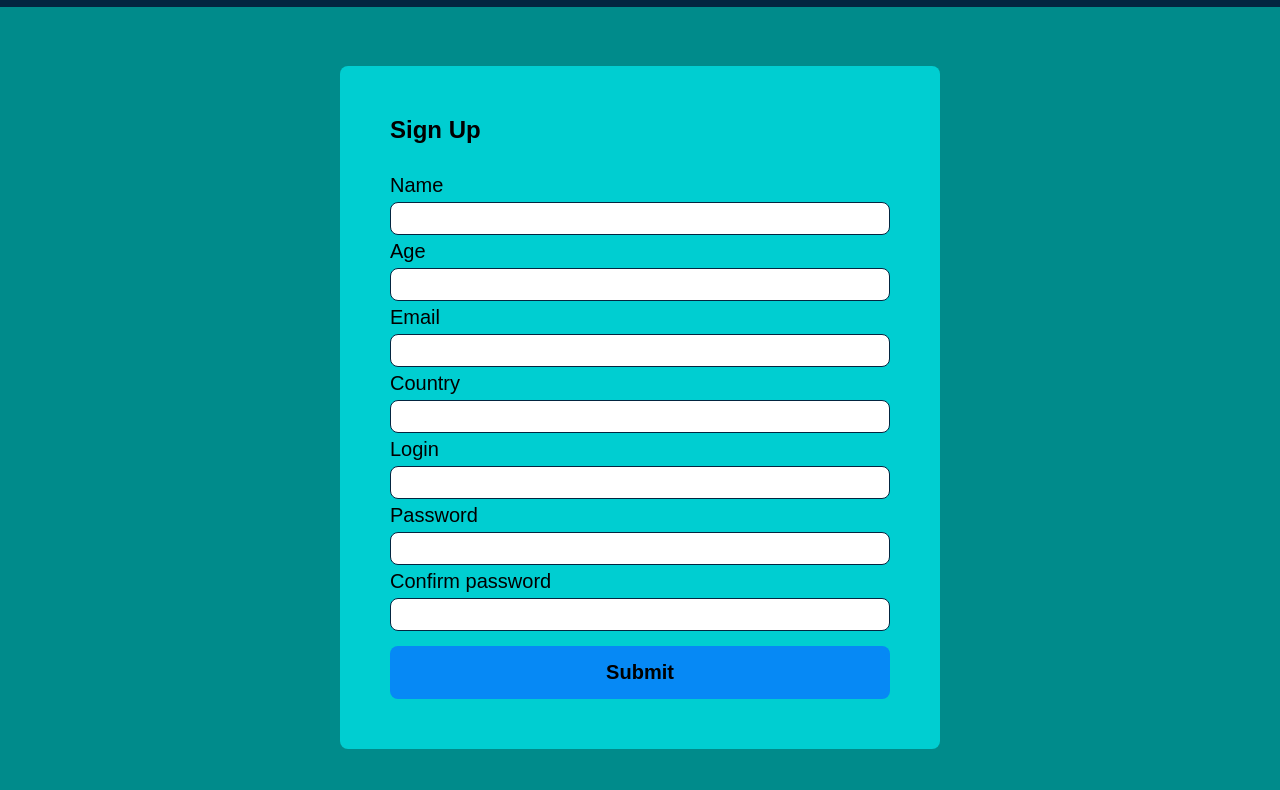
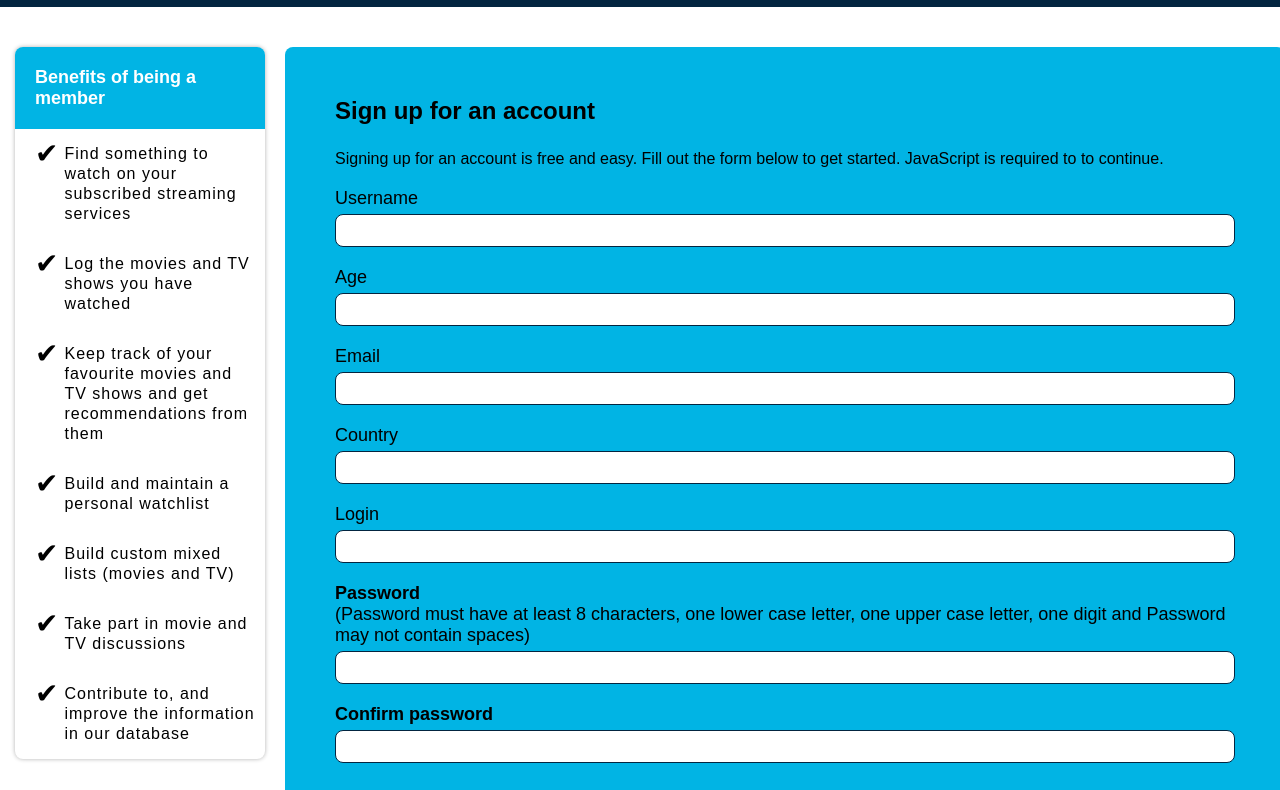
Before and after one commit to ibrohim777775/homework_init_react, a website: page signup.html in a window 1280 px wide. Shown: the part 58-848 px from the top of the page. Drawn offline with Linux system fonts and the light colour scheme; files whose address does not match are found by name.

Commit message:
optimization signup page

```diff
--- a/css/signup.css
+++ b/css/signup.css
@@ -1,12 +1,48 @@
- .modal{
+    main{
+        margin-top: 40px;
+        margin-bottom: 50px;
+    }
+    .main__inners{
         display: flex;
-        justify-content: center;
-        align-items: center;
-        height: 100vh;
-        background-color: darkcyan;
+        width: 100%;
     }
+    .signup__about{
+        width: 20%;
+        margin-right: 20px;
+    }
+    .signup__form{
+        width: 80%;
+    }
+    .about__inners{
+        border-radius: 8px;
+        box-shadow: 0 0 4px 0px  #b1b1b1;
+    }
+    .about__title{
+        padding: 20px 0 20px 20px;
+        border-top-left-radius: 8px;
+        border-top-right-radius: 8px;
+        font-size: 18px;
+        background: #01B4E4;
+        color: #fff;
+    }
+    .about__inners ul {
+        margin-left: 20px;
+
+    }
+    .about__text{
+        display: flex;
+        padding: 15px 10px 15px 0;
+        letter-spacing: 1px;
+        line-height: 20px;
+    }
+    .about__text div{
+        margin-right: 5px;
+        font-size: 28px;
+    }
+
+
     .modal__body{
-        width: 600px;
+        width: 100%;
 
     }
 
@@ -15,14 +51,14 @@
         flex-direction: column;
         width: 100%;
         padding: 50px;
-        background-color: darkturquoise;
+        background-color: #01B4E4;
         border-radius: 8px;
     }
     .form__title{
         margin-bottom: 25px;
     }
     .form label{
-        font-size: 20px;
+        font-size: 18px;
         padding: 5px 0;
     }
     .form input {
@@ -31,6 +67,7 @@
         padding: 5px;
         font-size: 18px;
         padding-left: 15px;
+        margin-bottom: 15px;
     }
     .form input:focus{
         outline: none;
@@ -46,8 +83,15 @@
         border-radius: 8px;
         cursor: pointer;
         transition: all .5ms;
+        color: #fff;
     }
     .submit__values:hover {
         opacity: .9;
         transition: all .5ms;
     }
+    section{
+        margin-bottom: 15px;
+    }
+    .password__validate, .confirm__res{
+        color: red;
+    }
--- a/css/style.css
+++ b/css/style.css
@@ -18,7 +18,7 @@
     }
 
     .container {
-        max-width: 1300px;
+        width: 1300px;
         margin: 0 auto;
         padding: 0 15px;
         /*overflow: hidden;*/
--- a/js/search.js
+++ b/js/search.js
@@ -206,3 +206,4 @@ fetch(urlToSearchMovie)
 // });
 
 // console.log(keyForThis);
+console.log(trandThisWeek);
--- a/js/signup.js
+++ b/js/signup.js
@@ -0,0 +1,52 @@
+function validatePassword(password) {
+    if (typeof password !== 'string'){
+        return [false, 'Error in validate password'];
+    }
+    if (password.length < 8) {
+        return [false, "Password must have at least 8 characters"];
+    }
+    if (password.search( /[a-z]/ ) === -1) {
+        return [false, 'Password must contain at least one lower case letter'];
+    }
+     if (password.search( /[A-Z]/ ) === -1) {
+        return [false, 'Password must contain at least one upper case letter'];
+    }
+     if (password.search( /[0123456789]/ ) === -1) {
+        return [false, 'Password must contain at least one digit'];
+    }
+     if (password.search( / \s/ ) !== -1) {
+        return [false, 'Password may not contain spaces'];
+    }
+    return true;
+}
+// console.log(validatePassword('salom'))
+
+document.querySelector('button').addEventListener('click', (event) => {
+    event.preventDefault();
+    let pas = document.querySelector('.password').value;
+    let result = validatePassword(pas);
+    let passConfirm = document.querySelector('.password__confirm').value;
+    let resultConfirmPassword = document.querySelector('.confirm__res');
+    let passRes = document.querySelector('.password__validate');
+    result === true ? (passRes.innerText = 'great password') : passRes.innerText = result[1];
+    if (passConfirm !== pas){resultConfirmPassword.innerText = 'Please repeat your password'};
+    let getform = document.forms[1].elements;
+    // for (let i=0; i<7; i++){
+    //     console.log(getform[1])
+    // }
+
+    //
+    function myFunction() {
+    var obj ={};
+    for(var i = 0 ; i < 7 ; i++){
+        var item = getform.item(i);
+        obj[item.name] = item.value;
+    }
+
+    console.log(obj);
+    }
+    myFunction();
+
+
+    console.log(getform);
+})
--- a/signup.html
+++ b/signup.html
@@ -5,6 +5,7 @@
     <meta charset="UTF-8">
     <meta name="viewport" content="width=device-width, initial-scale=1.0">
     <title>Sign Up The Movie DateBase</title>
+    <link rel="stylesheet" href="css/style_icomoon.css">
     <link rel="stylesheet" href="css/style.css">
     <link rel="stylesheet" href="css/signup.css">
 </head>
@@ -87,14 +88,51 @@
     </header>
     <!-- End of header -->
 
+    <main>
+        <div class="container">
 
+            <div class="main__inners">
 
-    <div class="modal">
+                <div class="signup__about">
+                    <div class="about__inners">
+                        <h2 class="about__title">Benefits of being a <br> member</h2>
+                        <ul>
+                            <li class="about__text">
+                                <div>&#10004</div> Find something to watch on your subscribed streaming
+                                services
+                            </li>
+                            <li class="about__text">
+                                <div>&#10004</div>Log the movies and TV shows you have watched
+                            </li>
+                            <li class="about__text">
+                                <div>&#10004</div>Keep track of your favourite movies and TV shows and get
+                                recommendations from them
+                            </li>
+                            <li class="about__text">
+                                <div>&#10004</div>Build and maintain a personal watchlist
+                            </li>
+                            <li class="about__text">
+                                <div>&#10004</div>Build custom mixed lists (movies and TV)
+                            </li>
+                            <li class="about__text">
+                                <div>&#10004</div>Take part in movie and TV discussions
+                            </li>
+                            <li class="about__text">
+                                <div>&#10004</div>Contribute to, and improve the information in our database
+                            </li>
+                        </ul>
+                    </div>
+                </div>
+
+                <div class="signup__form">
                     <div class="modal__body">
                         <form class="form" method="get">
-                <h2 class="form__title">Sign Up</h2>
+                            <h2 class="form__title">Sign up for an account</h2>
+                            <section>Signing up for an account is free and easy. Fill out the form below to get started.
+                                JavaScript is required to to continue.
+                            </section>
 
-                <label for="name">Name</label>
+                            <label for="name">Username</label>
                             <input type="text" name="name" title="Please, write your name" required>
 
 
@@ -113,16 +151,30 @@
                             <input type="text" name="login" title="Please, write your login" required>
 
 
-                <label for="parol">Password</label>
-                <input type="password" name="parol" title="Please, write your password" required>
+                            <label for="parol"><b> Password</b> <br>(Password must have at least 8 characters, one lower
+                                case
+                                letter,
+                                one upper case letter, one digit and Password may not contain spaces)</label>
+                            <input class="password" type="password" name="parol" title="Please, write your password"
+                                required>
+                            <div class="password__validate"></div>
 
-                <label for="pass">Confirm password</label>
-                <input type="password" name="pass" title="Please, confirm your password" required>
+                            <label for="pass"><b>Confirm password</b></label>
+                            <input class="password__confirm" type="password" name="pass"
+                                title="Please, confirm your password" required>
+                            <div class="confirm__res"></div>
 
                             <button class="submit__values" type="submit">Submit</button>
 
                         </form>
                     </div>
+                </div>
+            </div>
+        </div>
+    </main>
+
+    <div class="modal">
+
     </div>
 
 
```
Also changed, not shown: index.html (+22 -1 lines), js/main.js (+8 -2 lines), search.html (+1 -1 lines). Lines whose indentation alone changed are shown as unchanged.
